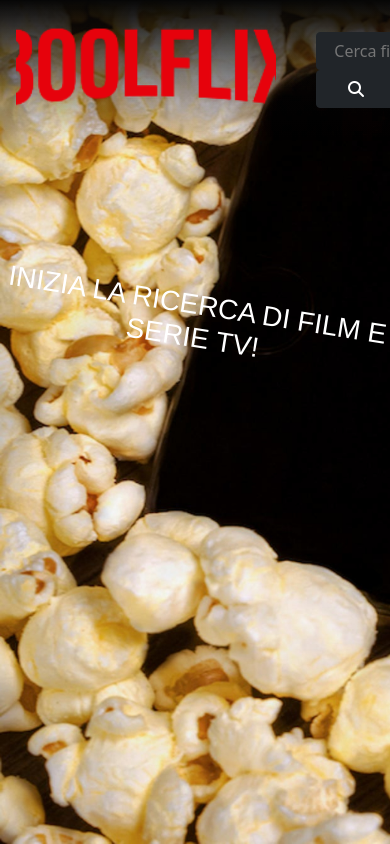
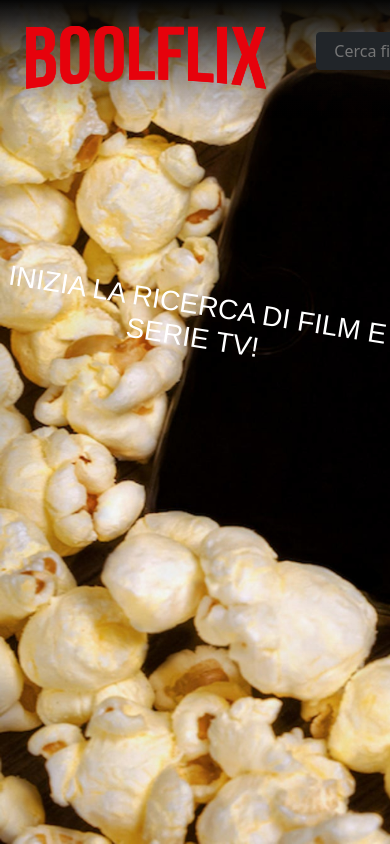
Before and after one commit to DavideIsaia/vue-boolflix, a Vue app: page / in a window 390 px wide. Built offline with nearby package versions, Linux system fonts and the light colour scheme.

Commit message:
sistemata visualizzazione per display small

```diff
--- a/src/components/AppCard.vue
+++ b/src/components/AppCard.vue
@@ -169,7 +169,7 @@ export default {
     .info {
       background-color: rgba(230, 2, 12, 0.9);
       position: relative;
-      height: 2rem;
+      padding: 0.1rem 0.3rem;
       cursor: pointer;
 
       .details {
--- a/src/components/AppHeader.vue
+++ b/src/components/AppHeader.vue
@@ -10,7 +10,10 @@
         placeholder="Cerca film/serie e premi Invio"
         v-model="cercaFilm"
       />
-      <button @click="$emit('searchMovies', cercaFilm)" class="btn btn-dark">
+      <button
+        @click="$emit('searchMovies', cercaFilm)"
+        class="btn btn-dark d-none d-md-inline-block"
+      >
         <i class="fas fa-search"></i>
       </button>
     </div>
```
